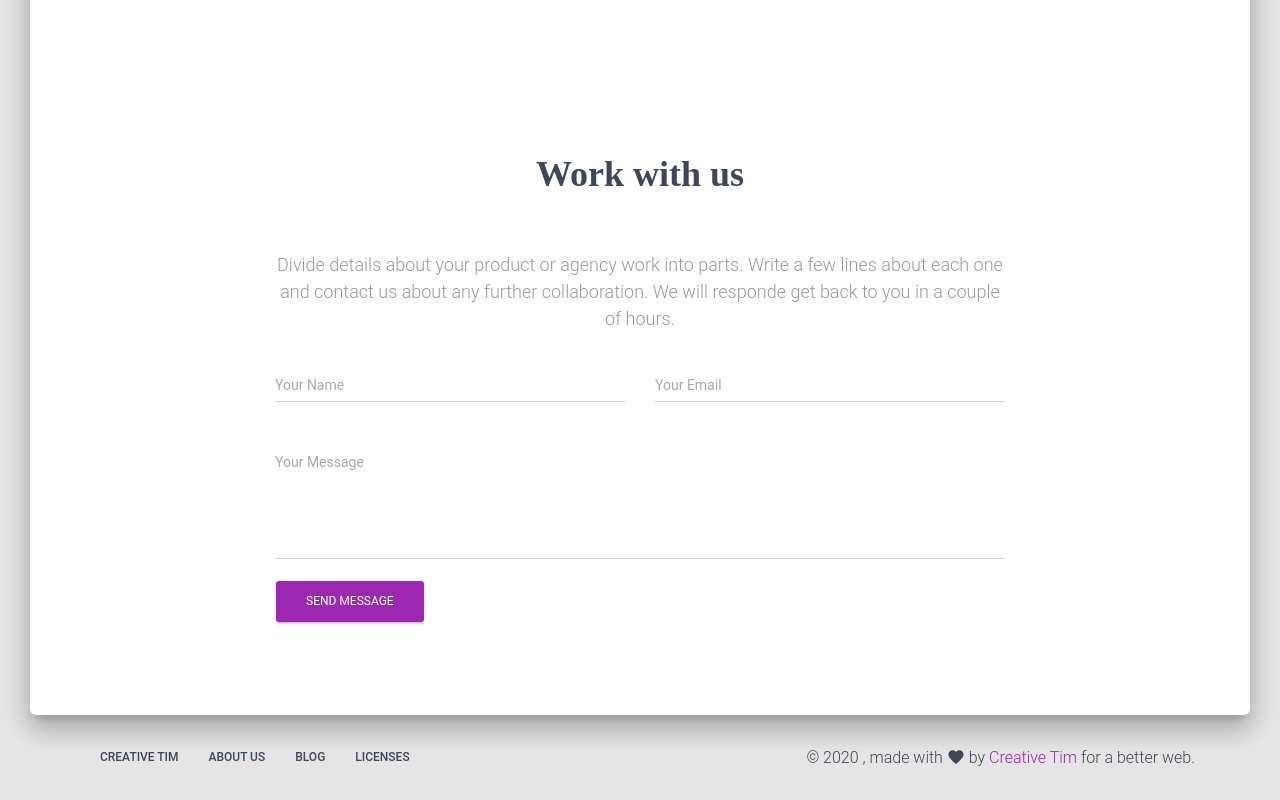
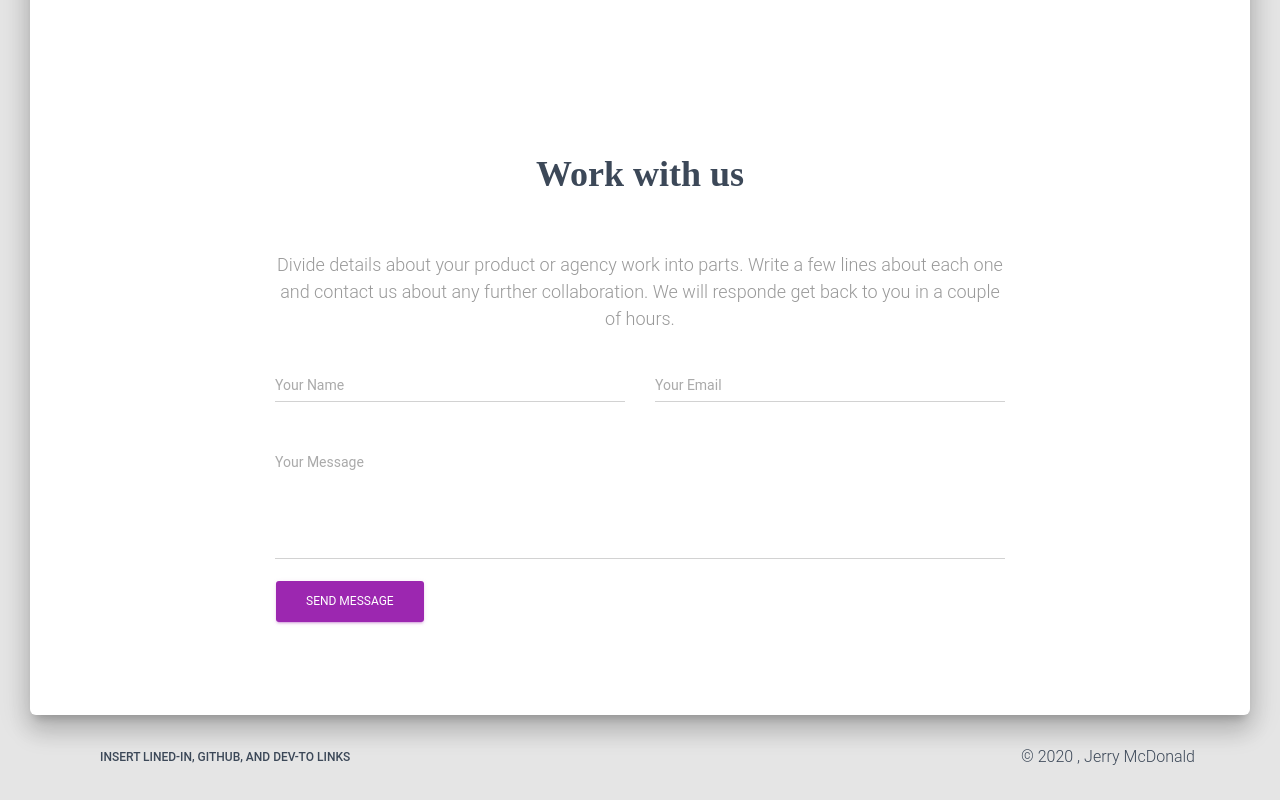
Before and after one commit to JerryMcDonald/PortfolioWebsite, a React (Create React App) app in the folder my-app/: page / in a window 1280 px wide. Shown: the part 1852-2652 px from the top of the page. Built offline with nearby package versions, Linux system fonts and the light colour scheme.

Commit message:
new footer.js

```diff
--- a/my-app/src/components/Footer/Footer.js
+++ b/my-app/src/components/Footer/Footer.js
@@ -37,10 +37,9 @@ export default function Footer(props) {
                 className={classes.block}
                 target="_blank"
               >
-                Creative Tim
-              </a>
+Insert Lined-in, Github, and Dev-to links              </a>
             </ListItem>
-            <ListItem className={classes.inlineBlock}>
+            {/* <ListItem className={classes.inlineBlock}>
               <a
                 href="https://www.creative-tim.com/presentation?ref=mkr-footer"
                 className={classes.block}
@@ -66,10 +65,10 @@ export default function Footer(props) {
               >
                 Licenses
               </a>
-            </ListItem>
+            </ListItem> */}
           </List>
         </div>
-        <div className={classes.right}>
+        {/* <div className={classes.right}>
           &copy; {1900 + new Date().getYear()} , made with{" "}
           <Favorite className={classes.icon} /> by{" "}
           <a
@@ -80,6 +79,9 @@ export default function Footer(props) {
             Creative Tim
           </a>{" "}
           for a better web.
+        </div> */}
+        <div className={classes.right}>
+          &copy; {1900 + new Date().getYear()} , Jerry McDonald
         </div>
       </div>
     </footer>
```
